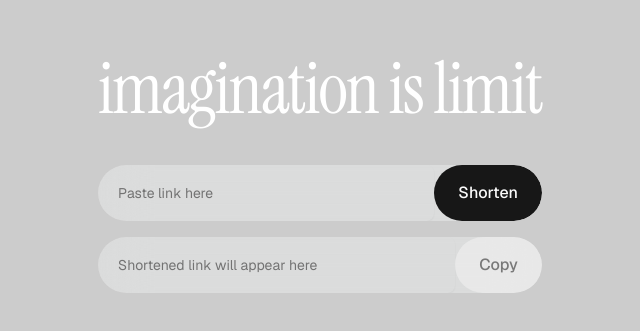
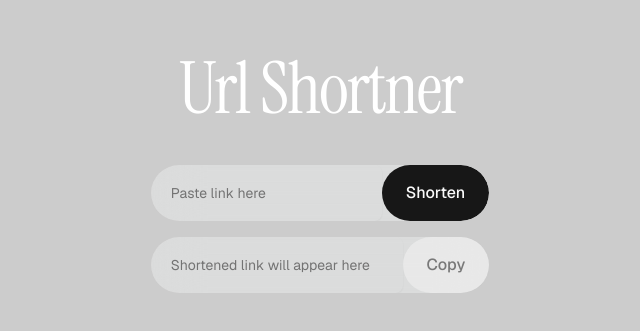
Before and after one commit to mxyxyz9/url-shorter, a Next.js app in the folder fronend/: page / in a window 1280 px wide. Shown: the part 227-558 px from the top of the page, without its empty margins (320-960 px from the left). Built offline with nearby package versions, Linux system fonts and the light colour scheme.

Commit message:
Update page.tsx

```diff
--- a/fronend/app/page.tsx
+++ b/fronend/app/page.tsx
@@ -18,7 +18,7 @@ export default function Page() {
         <h1
           className={`${instrumentSerif.className} text-white text-center text-balance font-normal tracking-tight text-7xl`}
         >
-          imagination is limit
+          Url Shortner
         </h1>
         <div className="mt-10">
           <UrlShortener />
```
